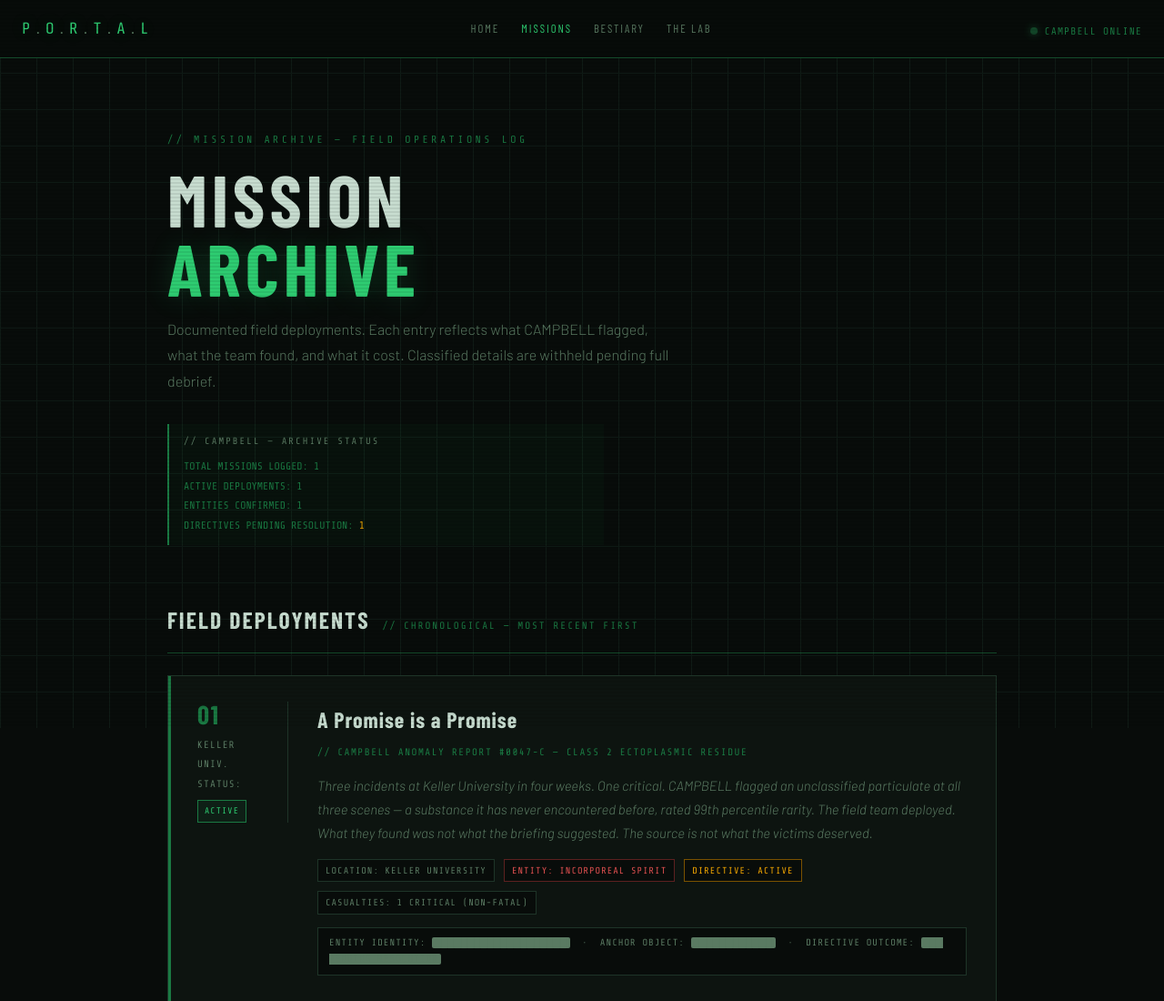
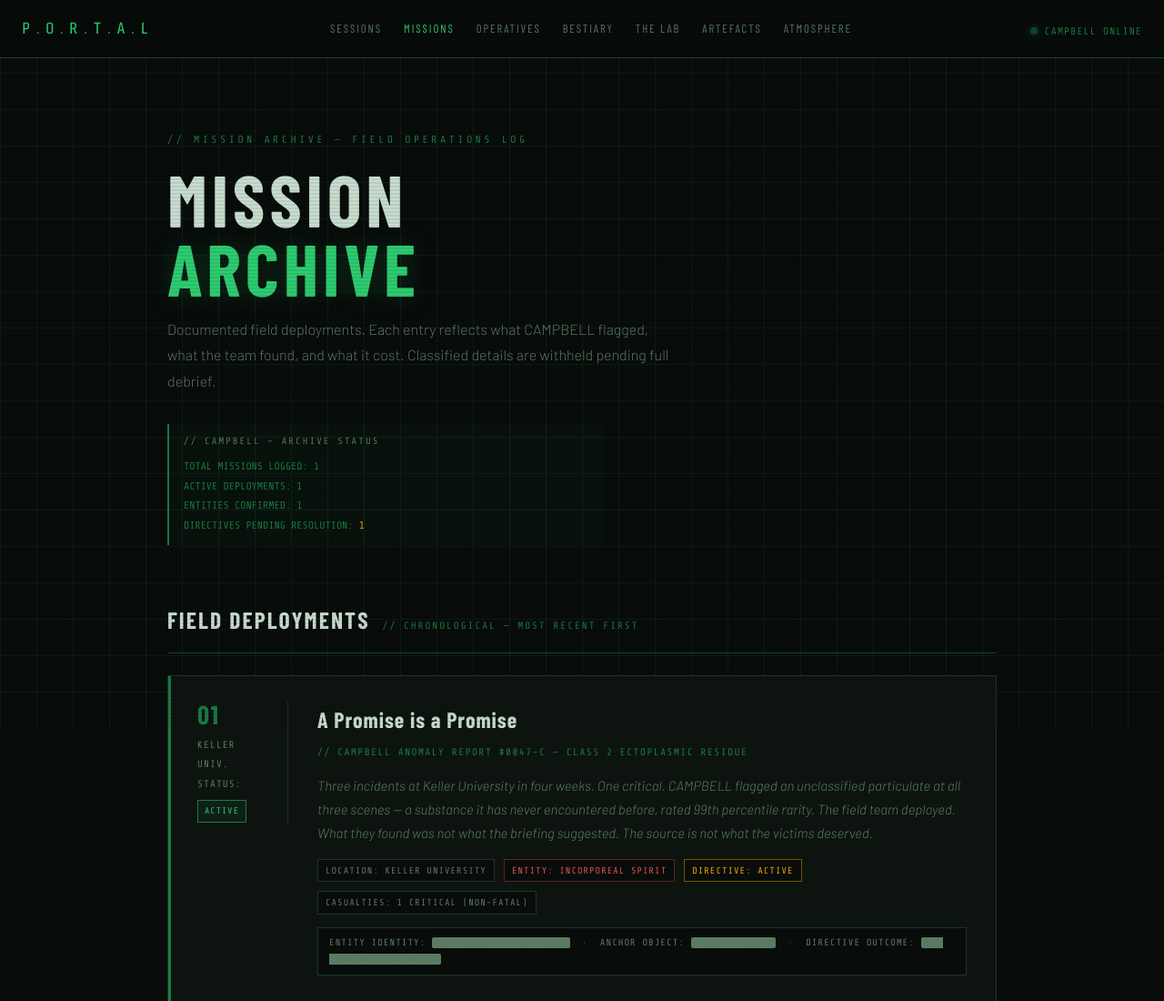
Before and after one commit to GinoGalotti/portal-fieldops, a plain HTML site: page missions/index.html in a window 1280 px wide. Shown: the top 1100 px of the page at 91% size. Drawn offline with nearby package versions, Linux system fonts and the light colour scheme; a web font is replaced by a local one.

Commit message:
Fixing navigation and adding Alan

```diff
--- a/missions/index.html
+++ b/missions/index.html
@@ -56,7 +56,7 @@ body::after {
 header {
   position: sticky;
   top: 0;
-  z-index: 10;
+  z-index: 100;
   border-bottom: 1px solid var(--border-bright);
   padding: 0 24px;
   display: flex;
@@ -343,10 +343,13 @@ footer {
 <header>
   <a href="../index.html" class="logo">P<span>.</span>O<span>.</span>R<span>.</span>T<span>.</span>A<span>.</span>L</a>
   <nav>
-    <a href="../index.html">Home</a>
+    <a href="../index.html#sessions">Sessions</a>
     <a href="index.html" class="active">Missions</a>
+    <a href="../index.html#operatives">Operatives</a>
     <a href="../index.html#bestiary">Bestiary</a>
     <a href="../index.html#lab">The Lab</a>
+    <a href="../index.html#artefacts">Artefacts</a>
+    <a href="../index.html#mood">Atmosphere</a>
   </nav>
   <div><span class="status-dot"></span><span style="font-family:'Share Tech Mono',monospace;font-size:0.7rem;letter-spacing:0.1em;color:var(--green-dim)">CAMPBELL ONLINE</span></div>
 </header>
```
Also changed, not shown: index.html (+5 -5 lines), missions/keeper.html (+1 -1 lines).
